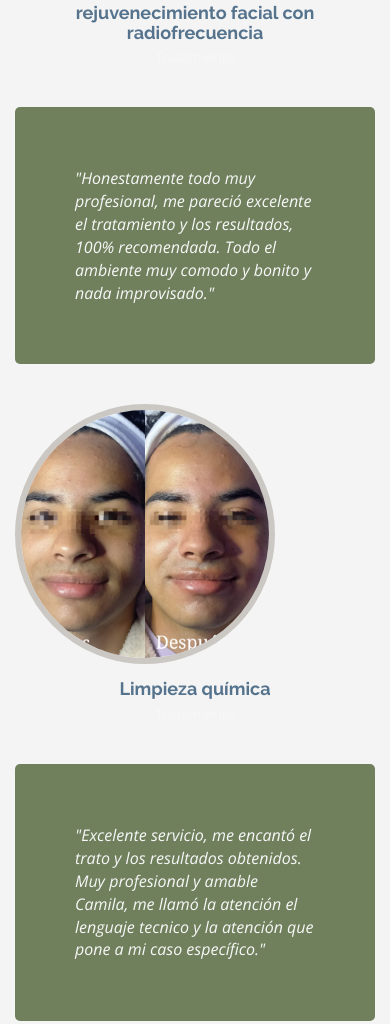
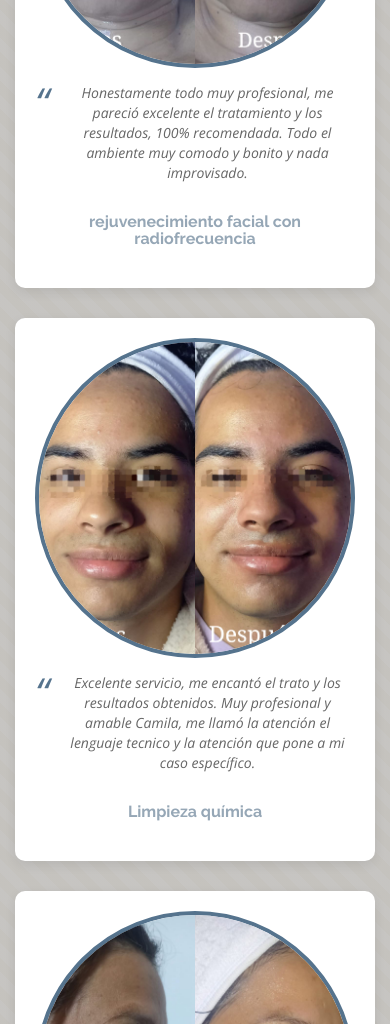
Before and after one commit to Moiise-x/camila, a plain HTML site: page index.html in a window 390 px wide. Shown: the part 5639-6663 px from the top of the page. Drawn offline with nearby package versions, Linux system fonts and the light colour scheme.

Commit message:
actualizacion nueva de imagenes

```diff
--- a/contactform/contactform.js
+++ b/contactform/contactform.js
@@ -101,6 +101,8 @@ jQuery(document).ready(function($) {
       success: function(msg) {
         // alert(msg);
         if (msg == 'OK') {
+          // show custom confirmation alert
+          alert('Mensaje enviado correctamente, te responderé en la brevedad posible');
           $("#sendmessage").addClass("show");
           $("#errormessage").removeClass("show");
           $('.contactForm').find("input, textarea").val("");
--- a/css/style.css
+++ b/css/style.css
@@ -714,73 +714,86 @@ body.mobile-nav-active #mobile-nav-toggle {
 /* Testimonials Section
 --------------------------------*/
 #testimonials {
-  background: #f4f4f4;
+  background: var(--color-crema);
+  /* subtle mosaic-like pattern using weak palette colors */
+  background-image: repeating-linear-gradient(45deg,
+      rgba(85,115,141,0.04) 0,
+      rgba(85,115,141,0.04) 10px,
+      rgba(42,59,39,0.04) 10px,
+      rgba(42,59,39,0.04) 20px);
   padding: 80px 0;
 }
 
-#testimonials .testimonial-item {
-  margin-bottom: 40px;
+#testimonials .section-title,
+#testimonials .section-description {
+  color: var(--text-dark);
+}
+
+#testimonials .testimonials-wrapper {
+  display: flex;
+  flex-wrap: wrap;
+  gap: 30px;
+  justify-content: center;
+}
+
+#testimonials .testimonial-card {
+  background: var(--white);
+  border-radius: 10px;
+  box-shadow: 0 4px 12px rgba(0,0,0,0.08);
+  display: flex;
+  align-items: center;
+  padding: 20px;
+  max-width: 800px;
+  width: 100%;
+}
+
+#testimonials .testimonial-img {
+  flex: 0 0 200px;
+  margin-right: 20px;
+}
+
+#testimonials .testimonial-img img {
+  width: 100%;
+  border-radius: 50%;
+  border: 4px solid var(--accent);
+}
+
+#testimonials .testimonial-text {
+  flex: 1;
+}
+
+#testimonials .testimonial-text .quote {
+  font-style: italic;
+  color: var(--text-muted);
+  position: relative;
+  padding-left: 25px;
+}
+
+#testimonials .testimonial-text .quote:before {
+  content: "\201C";
+  font-size: 40px;
+  color: var(--accent);
+  position: absolute;
+  left: 0;
+  top: -10px;
+}
+
+#testimonials .testimonial-text .treatment {
+  margin-top: 10px;
+  font-weight: 700;
+  color: var(--accent-2);
+  font-size: 16px;
 }
 
 @media (max-width: 767px) {
-  #testimonials .quote {
-    padding: 0 15px;
+  #testimonials .testimonial-card {
+    flex-direction: column;
+    text-align: center;
   }
-}
-
-#testimonials .profile {
-  text-align: center;
-}
-
-#testimonials .profile .pic {
-  border-radius: 50%;
-  border: 6px solid var(--color-crema);
-  margin-bottom: 15px;
-  overflow: hidden;
-  /* responsive sizing - cap at 260px but allow shrink */
-  width: 100%;
-  max-width: 260px;
-  height: auto;
-}
-
-#testimonials .profile .pic img {
-  max-width: 100%;
-}
-
-#testimonials .profile h4 {
-  font-weight: 700;
-  color: var(--accent);
-  margin-bottom: 5px;
-}
-
-#testimonials .profile span {
-  color: var(--white-95);
-}
-
-#testimonials .quote {
-  position: relative;
-  background: var(--color-primario);
-  padding: 60px;
-  margin-top: 40px;
-  font-size: 16px;
-  font-style: italic;
-  border-radius: 5px;
-  color: var(--white-95);
-}
-
-#testimonials .quote b {
-  display: inline-block;
-  font-size: 22px;
-  left: -9px;
-  position: relative;
-  top: -8px;
-}
-
-#testimonials .quote small {
-  display: inline-block;
-  right: -9px;
-  position: relative;
-  top: 4px;
+  #testimonials .testimonial-img {
+    margin: 0 0 15px;
+    flex: 0 0 180px; /* bump size on mobile for visibility */
+  }
 }
 
 /* Team Section
--- a/index.html
+++ b/index.html
@@ -82,7 +82,7 @@
             <ul>
               <li><a href="https://www.instagram.com/armencarot_?igsh=ODlkanZibWthYnJq">Instagram</a></li>
               <li><a href="https://wa.me/584149475703">WhatSapp</a></li>
-              <li><a href="mailto:info@example.com">Email</a></li>
+              <li><a href="mailto:suarezcamila956@gmail.com">Email</a></li>
             </ul>
           </li>
         </ul>
@@ -295,32 +295,35 @@
         </div>
       </div>
 
-      <div class="row testimonial-item">
-        <div class="col-xs-12 col-md-3">
-          <div class="profile">
-            <div class="pic"><img src="img/testimonio.jpeg" alt=""></div>
-            <h4>rejuvenecimiento facial con radiofrecuencia</h4>
-            <span>Tratamiento</span>
+      <div class="testimonials-wrapper">
+        <div class="testimonial-card">
+          <div class="testimonial-img">
+            <img src="img/testimonio.jpeg" alt="">
+          </div>
+          <div class="testimonial-text">
+            <p class="quote">Honestamente todo muy profesional, me pareció excelente el tratamiento y los resultados, 100% recomendada. Todo el ambiente muy comodo y bonito y nada improvisado.</p>
+            <h4 class="treatment">rejuvenecimiento facial con radiofrecuencia</h4>
           </div>
         </div>
-        <div class="col-xs-12 col-md-9">
-          <div class="quote">
-            <b><img src="img/quote_sign_left.png" alt=""></b>"Honestamente todo muy profesional, me pareció excelente el tratamiento y los resultados, 100% recomendada. Todo el ambiente muy comodo y bonito y nada improvisado."<small><img src="img/quote_sign_right.png" alt=""></small>
+
+        <div class="testimonial-card">
+          <div class="testimonial-img">
+            <img src="img/testimonio2.jpeg" alt="">
+          </div>
+          <div class="testimonial-text">
+            <p class="quote">Excelente servicio, me encantó el trato y los resultados obtenidos. Muy profesional y amable Camila, me llamó la atención el lenguaje tecnico y la atención que pone a mi caso específico.</p>
+            <h4 class="treatment">Limpieza química</h4>
           </div>
         </div>
-      </div>
 
-      <div class="row testimonial-item">
-        <div class="col-xs-12 col-md-3">
-          <div class="profile">
-            <div class="pic"><img src="img/testimonio2.jpeg" alt=""></div>
-            <h4>Limpieza química</h4>
-            <span>Tratamiento</span>
+        <div class="testimonial-card">
+          <div class="testimonial-img">
+            <img src="img/testimonio3.jpeg" alt="">
           </div>
-        </div>
-        <div class="col-xs-12 col-md-9">
-          <div class="quote">
-            <b><img src="img/quote_sign_left.png" alt=""></b>"Excelente servicio, me encantó el trato y los resultados obtenidos. Muy profesional y amable Camila, me llamó la atención el lenguaje tecnico y la atención que pone a mi caso específico."<small><img src="img/quote_sign_right.png" alt=""></small>
+          <div class="testimonial-text">
+            <p class="quote">Si se nota el cambio, me encantó el resultado, me sentí muy cómoda durante toda la sesión y el ambiente es muy agradable. Camila es una persona muy paciente y se nota que le apasiona lo que hace, se preocupa por sus pacientes y eso se nota en cada detalle</p>
+            </p>
+            <h4 class="treatment">Despigmentación de manchas con peeling químico</h4>
           </div>
         </div>
       </div>
@@ -351,7 +354,7 @@
 
             <div>
               <i class="fa fa-envelope"></i>
-              <p>info@example.com</p>
+              <p>suarezcamila956@gmail.com</p>
             </div>
 
             <div>
```
Also changed, not shown: img/testimonio3.jpeg (added).
